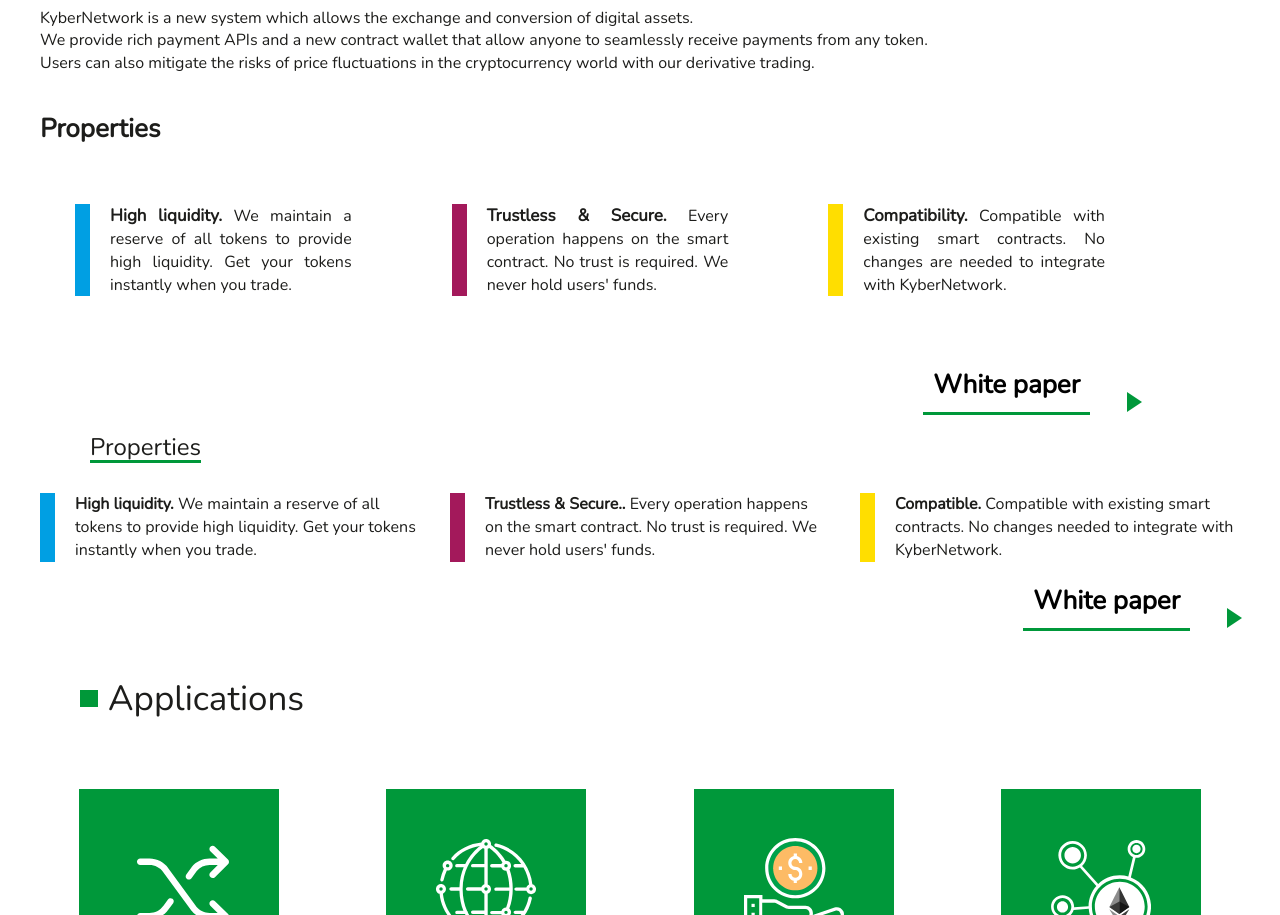
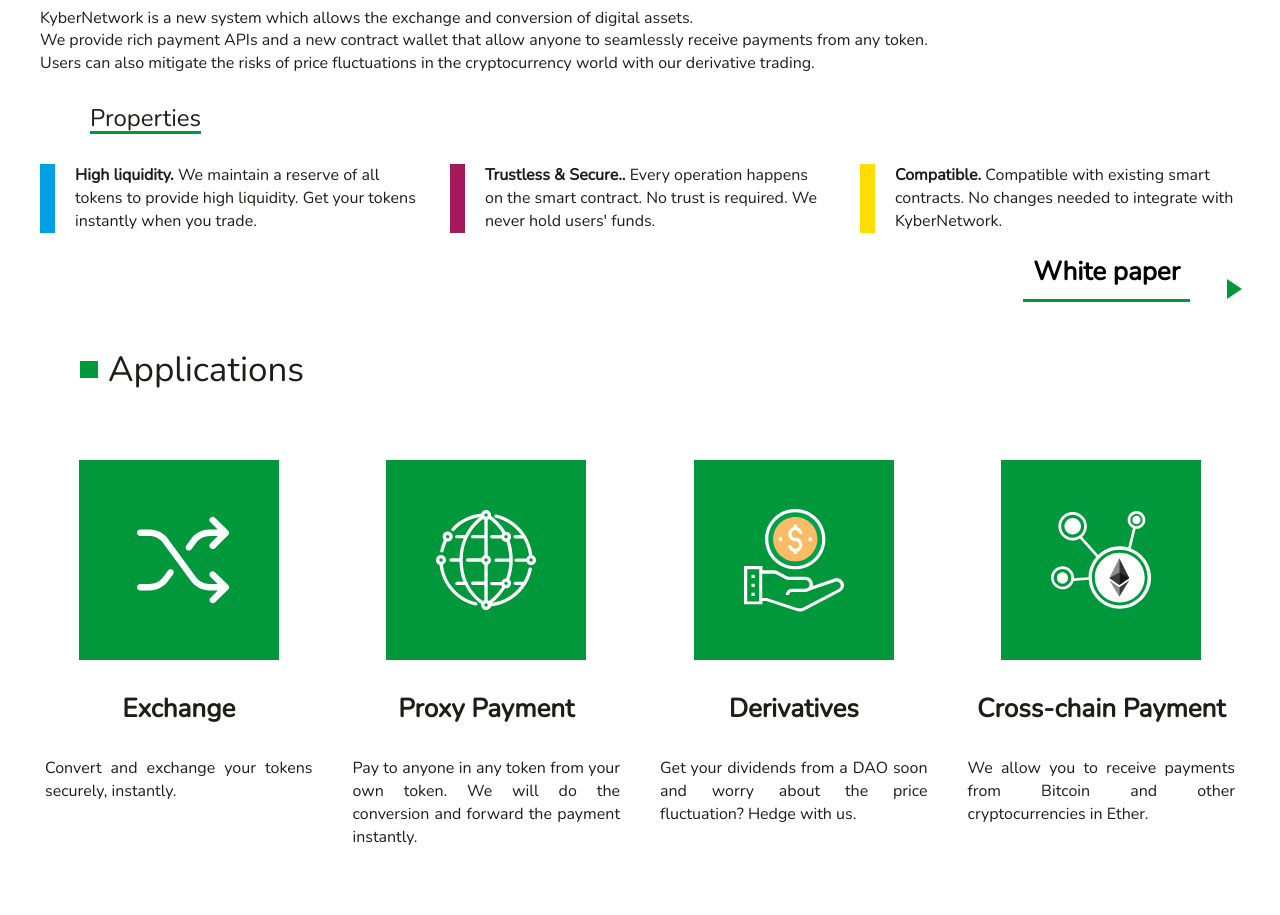
Before and after one commit to andrewsource/KyberNetwork.github.io, a plain HTML site: page index.html in a window 1280 px wide. Shown: the part 828-1743 px from the top of the page. Drawn offline with nearby package versions, Linux system fonts and the light colour scheme.

Commit message:
fix conflict

```diff
--- a/index.html
+++ b/index.html
@@ -79,34 +79,6 @@
 							KyberNetwork is a new system which allows the exchange and conversion of digital assets.<br>
 							We provide rich payment APIs and a new contract wallet that allow anyone to seamlessly receive payments from any token. <br>
 							Users can also mitigate the risks of price fluctuations in the cryptocurrency world with our derivative trading.<br>
-						</div>
-					</div>
-					<div class="about-value">
-						<h3>Properties</h3>
-						<div class="row about-value-content">
-							<div class="col-md-4">
-								<div>
-									<strong>High liquidity.</strong> We maintain a reserve of all tokens to provide high liquidity. Get your tokens instantly when you trade.
-								</div>
-							</div>
-							<div class="col-md-4">
-								<div>
-									<strong>Trustless & Secure.</strong> Every operation happens on the smart contract. No trust is required. We never hold users' funds.
-								</div>
-							</div>
-							<div class="col-md-4">
-								<div>
-									<strong>Compatibility.</strong> Compatible with existing smart contracts. No changes are needed to integrate with KyberNetwork.
-								</div>
-							</div>
-
-
-						</div>
-						<div class="about-write">
-							<span>
-								<a href="assets/KyberNetworkWhitepaper-v0.5.pdf">White paper</a>
-							</span>
-
 						</div>
 					</div>
 				</div>
```
